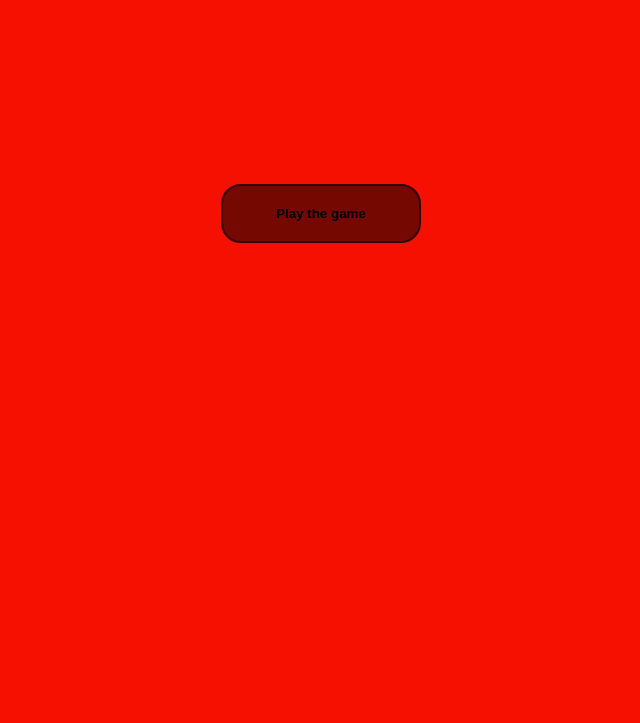
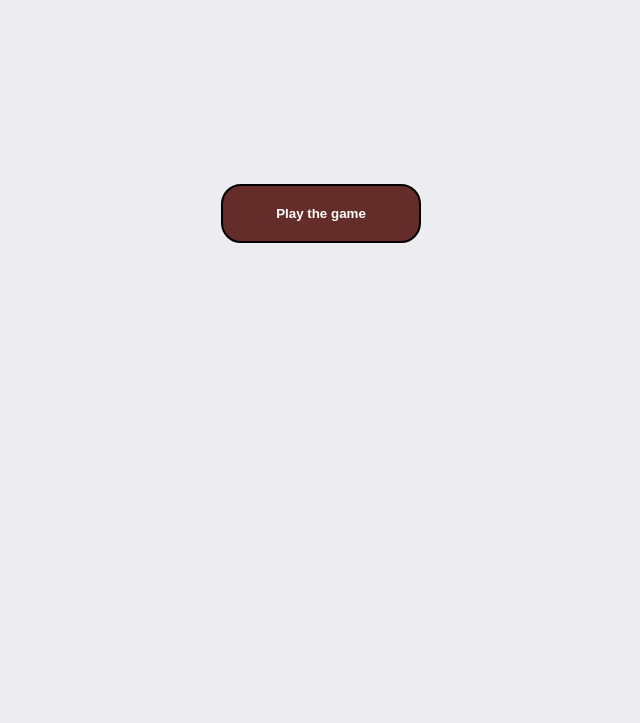
Before and after one commit to nikitave/chess, a plain HTML site: page index.html in a window 1280 px wide. Shown: the part 77-800 px from the top of the page, without its empty margins (319-959 px from the left). Drawn offline with Linux system fonts and the light colour scheme.

Commit message:
changed colors

```diff
--- a/style.css
+++ b/style.css
@@ -1,8 +1,8 @@
 body{
-    background-color: #F51001;
+    background-color: #ededf1;
     margin: 0;
     padding: 0;
-    color:#360400;
+    color:#000000;
     font-size:15px;
     font-family: "Noto Sans";
 }
@@ -27,19 +27,19 @@ body{
 .button_class{
     padding: 20px;
     min-width: 200px;
-    background-color: #750800;
-    color: black;
+    background-color: #652d29;
+    color: white;
     border-radius: 20px;
     outline: none;
     font-weight: bold;
     cursor: pointer;
     transition: .5s;
-    border:2px solid #360400;
+    border:2px solid black;
 }
 .button_class:hover{
-    background-color: #360400;
-    color:#F51001;
-    border: 2px solid #750800;
+    background-color: #ededf1;
+    color:#652d29;
+    border: 2px solid black;
 
 }
 .button_s{
```
